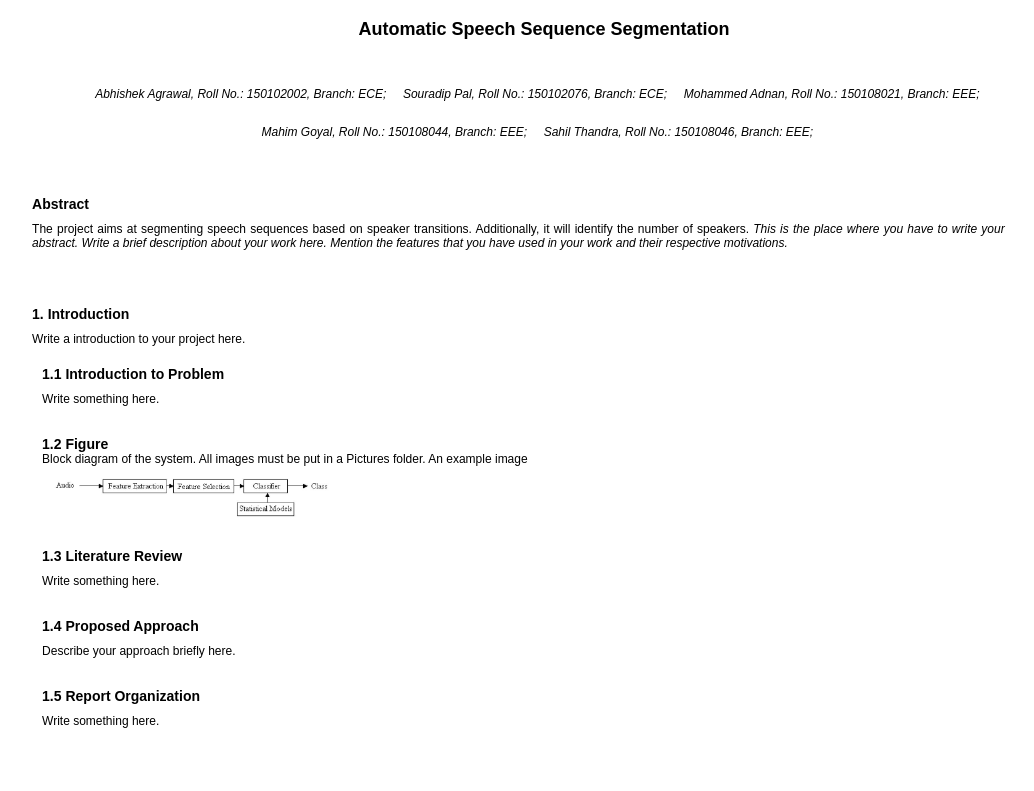
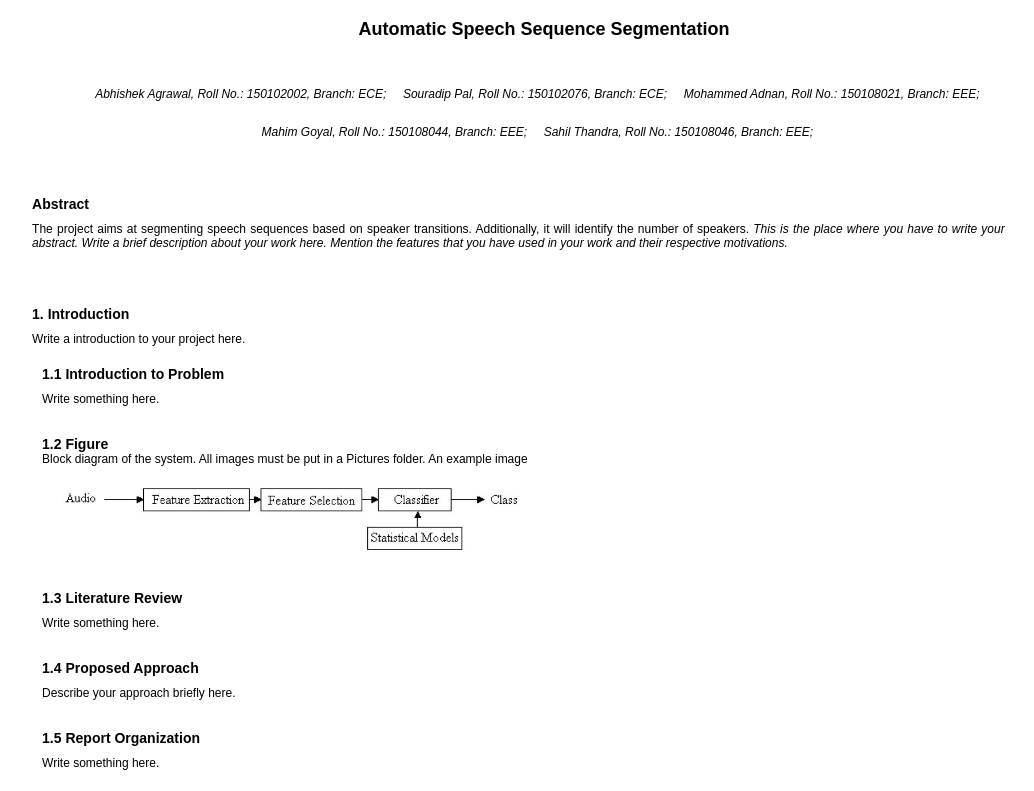
Before and after one commit to mahimg/Speaker-recognition, a plain HTML site: page index.html in a window 1280 px wide. Shown: the top 791 px of the page, without its empty margins (96-1130 px from the left). Drawn offline with Linux system fonts and the light colour scheme.

Commit message:
Update index.html

```diff
--- a/index.html
+++ b/index.html
@@ -71,7 +71,7 @@
 
 						<!-- Start edit here  -->
 						Block diagram of the system. All images must be put in a Pictures folder. An example image
-						<img src="Pictures/block-diagram.JPG" alt="This text displays when the image is umavailable" width="300px" height=""/>
+						<img src="Pictures/block-diagram.JPG" alt="This text displays when the image is umavailable" width="500px" height=""/>
 						<!-- Stop edit here -->
 
 					</div>
```
